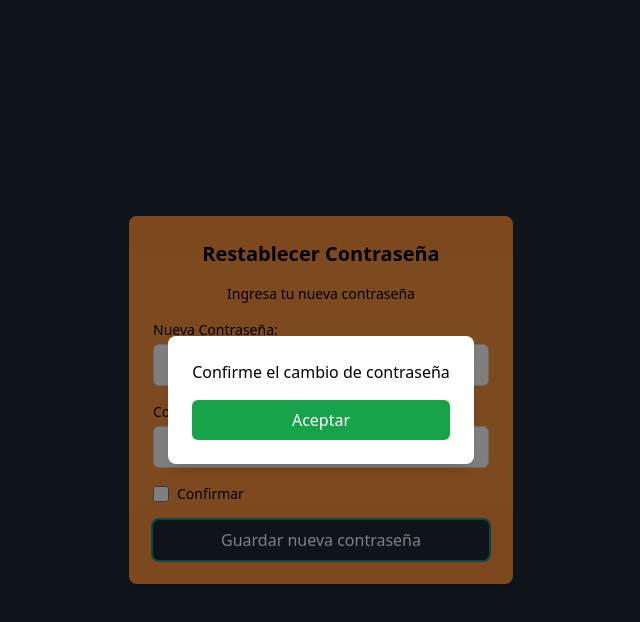
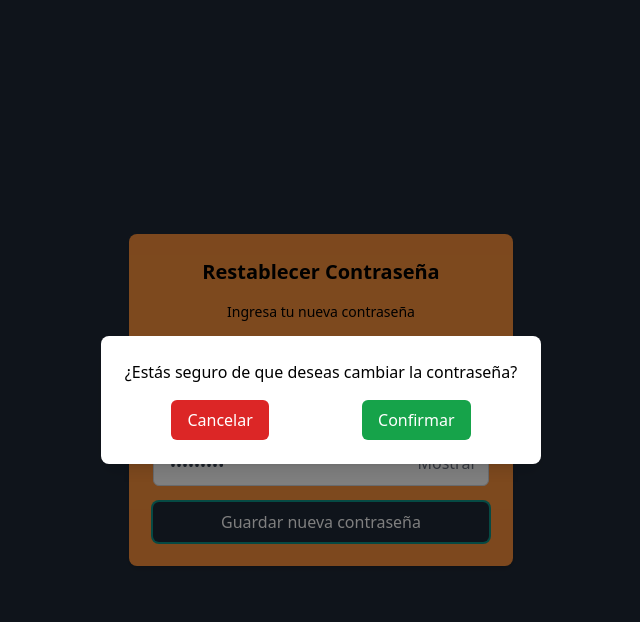
Before and after one commit to geeklive123/frontendSobraMat, a React (Vite) app: page /RestablecerContrasena in a window 1280 px wide. Both pictures are taken after typing "Sample123", "Sample123" into the empty fields and a click on the button "Guardar nueva contraseña". Shown: the top 622 px of the page, without its empty margins (319-959 px from the left). Built offline with nearby package versions, Linux system fonts and the light colour scheme.

Commit message:
subiendo algunos arreglos

```diff
--- a/src/components/CategoryFilter.jsx
+++ b/src/components/CategoryFilter.jsx
@@ -417,11 +417,20 @@ const CategoryFilter = () => {
                 productosFiltrados.map((producto) => (
                     <div key={producto.id} className="border border-gray-300 bg-white p-2 rounded flex flex-col items-center">
                         <div className="w-full h-0 pb-[100%] relative">
+                            {/* Contenedor de imagen con el corazón encima */}
                             <img
                                 src={producto.imagen_url}
                                 alt={producto.nombre_producto}
                                 className="absolute top-0 left-0 w-full h-full rounded"
                             />
+                            <div className="absolute top-2 right-2 z-10">
+                                <button
+                                    onClick={() => handleAddToFavorites(producto)}
+                                    className={`text-2xl ${isInFavorites(producto.id) ? 'text-red-500' : 'text-gray-500'}`}
+                                >
+                                    ❤️
+                                </button>
+                            </div>
                         </div>
                         <div className="mt-2 text-center">
                             <p>Nombre: {producto.nombre_producto}</p>
@@ -430,12 +439,6 @@ const CategoryFilter = () => {
                             <p>Departamento: {producto.departamento}</p>
                         </div>
                         <div className="flex space-x-4">
-                                        <button
-                                            onClick={() => handleAddToFavorites(producto)}
-                                            className={`mt-2 py-1 px-4 rounded ${isInFavorites(producto.id) ? 'bg-green-500' : 'bg-yellow-500'} text-white`}
-                                        >
-                                            {isInFavorites(producto.id) ? 'Guardado en favoritos' : 'Agregar a favoritos'}
-                                        </button>
                             <button
                                 onClick={() => handleAddCart(producto)}
                                 className="mt-2 bg-yellow-500 text-white py-1 px-4 rounded"
@@ -448,7 +451,6 @@ const CategoryFilter = () => {
                             >
                                 Comprar Ahora
                             </button>
-
                         </div>
                     </div>
                 ))
--- a/src/components/recuperarContrasena.jsx
+++ b/src/components/recuperarContrasena.jsx
@@ -39,7 +39,7 @@ const RecuperarContrasena = () => {
         {/* Título */}
         <h2 className="text-xl font-bold text-center">Recuperar contraseña</h2>
         <p className="text-sm text-center text-white">
-          Ingresa tu correo electrónico para recibir las instrucciones
+          Ingresa tu correo electrónico para verificar su correo y pueda cambiar la contraseña
         </p>
 
         {/* Formulario */}
@@ -89,13 +89,13 @@ const RecuperarContrasena = () => {
         <div className="fixed inset-0 flex items-center justify-center bg-black bg-opacity-50">
           <div className="bg-white p-6 rounded-lg shadow-lg text-center space-y-4">
             <p className="text-black text-sm">
-              Se han enviado las instrucciones a tu correo
+            Se ha verificado su correo
             </p>
             <button
               onClick={handleRestablecerContrasena}
               className="px-6 py-2 bg-green-500 text-white font-medium rounded-md hover:bg-green-600 focus:outline-none focus:ring-2 focus:ring-green-300"
             >
-              Aceptar
+             Continuar
             </button>
           </div>
         </div>
--- a/src/components/restablecerContrasena.jsx
+++ b/src/components/restablecerContrasena.jsx
@@ -1,7 +1,5 @@
-import React, { useState, useEffect} from "react";
-import CardMaterial from './cardMaterial';
+import React, { useState } from "react";
 import { useNavigate } from "react-router-dom";
-
 
 const RestablecerContrasena = () => {
   const navigate = useNavigate();
@@ -9,16 +7,19 @@ const RestablecerContrasena = () => {
   const [modalMessage, setModalMessage] = useState("");
   const [newPassword, setNewPassword] = useState("");
   const [confirmPassword, setConfirmPassword] = useState("");
-  const [isConfirmed, setIsConfirmed] = useState(false);
+  const [showNewPassword, setShowNewPassword] = useState(false);
+  const [showConfirmPassword, setShowConfirmPassword] = useState(false);
+  const [isConfirmationModalOpen, setIsConfirmationModalOpen] = useState(false);
 
-  const emailRecuperado = localStorage.getItem('emailRecuperacion');
-
-  const handleSubmit = async (e) => {
+  const handleSubmit = (e) => {
     e.preventDefault();
 
-    // Validaciones
-    if (!isConfirmed) {
-      setModalMessage("Confirme el cambio de contraseña");
+    // Validar la nueva contraseña
+    const passwordRegex = /^(?=.*[a-z])(?=.*[A-Z])(?=.*\d).{8,}$/;
+    if (!passwordRegex.test(newPassword)) {
+      setModalMessage(
+        "La contraseña debe tener al menos 8 caracteres, incluir una letra mayúscula, una minúscula y un número."
+      );
       setIsModalOpen(true);
       return;
     }
@@ -29,61 +30,68 @@ const RestablecerContrasena = () => {
       return;
     }
 
-    // Obtener el email del localStorage
-    const emailRecuperado = localStorage.getItem('emailRecuperacion');
+    // Abrir el modal de confirmación
+    setIsConfirmationModalOpen(true);
+  };
 
-    // Crear el cuerpo de la solicitud
+  const handleConfirm = async () => {
+    const emailRecuperado = localStorage.getItem("emailRecuperacion");
+
     const body = {
       correo_electronico: emailRecuperado,
       nueva_contrasena: newPassword,
     };
 
     try {
-      const response = await fetch('https://sobramat-services.onrender.com/auth/update-password', {
-        method: 'PUT',
+      const response = await fetch(
+        "https://sobramat-services.onrender.com/auth/update-password",
+        {
+          method: "PUT",
           headers: {
-          'Content-Type': 'application/json',
+            "Content-Type": "application/json",
           },
           body: JSON.stringify(body),
-      });
+        }
+      );
 
       if (!response.ok) {
-        throw new Error('Error al actualizar la contraseña');
+        throw new Error("Error al actualizar la contraseña");
       }
 
-      const data = await response.json()
-      .then(() => setModalMessage("Contraseña actualizada correctamente"))
-      .finally(() => navigate('/iniciarSesion'))
+      setModalMessage("Contraseña actualizada correctamente");
+      setIsModalOpen(true);
 
+      // Cerrar el modal de confirmación
+      setIsConfirmationModalOpen(false);
 
+      // Redirigir a la página de inicio de sesión tras un breve retraso
+      setTimeout(() => navigate("/iniciarSesion"), 2000);
     } catch (error) {
-      setModalMessage(error.message || "Ocurrió un error al actualizar la contraseña");
-    } finally {
+      setModalMessage(
+        error.message || "Ocurrió un error al actualizar la contraseña"
+      );
       setIsModalOpen(true);
     }
   };
 
   const closeModal = () => {
-    setIsModalOpen(false); // Cierra la ventana modal
+    setIsModalOpen(false);
   };
 
   return (
     <div className="bg-gray-800 text-black min-h-screen flex items-center justify-center">
-      {/* Contenedor principal */}
       <div className="w-full max-w-sm bg-orange-400 p-6 rounded-lg shadow-md space-y-4">
-        {/* Título */}
         <h2 className="text-xl font-bold text-center">Restablecer Contraseña</h2>
         <p className="text-sm text-center">Ingresa tu nueva contraseña</p>
 
-        {/* Formulario */}
         <form className="space-y-4" onSubmit={handleSubmit}>
-          {/* Campo de Nueva Contraseña */}
           <div>
             <label htmlFor="new-password" className="block text-sm font-medium">
               Nueva Contraseña:
             </label>
+            <div className="relative">
               <input
-              type="password"
+                type={showNewPassword ? "text" : "password"}
                 id="new-password"
                 value={newPassword}
                 onChange={(e) => setNewPassword(e.target.value)}
@@ -91,15 +99,26 @@ const RestablecerContrasena = () => {
                 className="w-full px-4 py-2 mt-1 border border-gray-300 rounded-md focus:outline-none focus:ring-2 focus:ring-blue-300 text-gray-700"
                 required
               />
+              <button
+                type="button"
+                className="absolute inset-y-0 right-3 text-gray-500"
+                onClick={() => setShowNewPassword(!showNewPassword)}
+              >
+                {showNewPassword ? "Ocultar" : "Mostrar"}
+              </button>
+            </div>
           </div>
 
-          {/* Campo de Confirmar Contraseña */}
           <div>
-            <label htmlFor="confirm-password" className="block text-sm font-medium">
+            <label
+              htmlFor="confirm-password"
+              className="block text-sm font-medium"
+            >
               Confirmar Contraseña:
             </label>
+            <div className="relative">
               <input
-              type="password"
+                type={showConfirmPassword ? "text" : "password"}
                 id="confirm-password"
                 value={confirmPassword}
                 onChange={(e) => setConfirmPassword(e.target.value)}
@@ -107,23 +126,16 @@ const RestablecerContrasena = () => {
                 className="w-full px-4 py-2 mt-1 border border-gray-300 rounded-md focus:outline-none focus:ring-2 focus:ring-blue-300 text-gray-700"
                 required
               />
+              <button
+                type="button"
+                className="absolute inset-y-0 right-3 text-gray-500"
+                onClick={() => setShowConfirmPassword(!showConfirmPassword)}
+              >
+                {showConfirmPassword ? "Ocultar" : "Mostrar"}
+              </button>
+            </div>
           </div>
 
-          {/* Checkbox para Confirmar */}
-          <div className="flex items-center">
-            <input
-              type="checkbox"
-              id="confirm-checkbox"
-              checked={isConfirmed}
-              onChange={(e) => setIsConfirmed(e.target.checked)}
-              className="mr-2 w-4 h-4 border-gray-300 rounded focus:ring-blue-300"
-            />
-            <label htmlFor="confirm-checkbox" className="text-sm">
-              Confirmar
-            </label>
-          </div>
-
-          {/* Botón de Guardar */}
           <button
             type="submit"
             className="w-full py-2 mt-4 text-white bg-gray-800 rounded-md hover:bg-teal-800 focus:outline-none focus:ring-2 focus:ring-teal-600"
@@ -133,7 +145,7 @@ const RestablecerContrasena = () => {
         </form>
       </div>
 
-      {/* Modal */}
+      {/* Modal de error o éxito */}
       {isModalOpen && (
         <div className="fixed inset-0 bg-black bg-opacity-50 flex items-center justify-center">
           <div className="bg-white rounded-lg shadow-lg p-6 space-y-4">
@@ -147,6 +159,31 @@ const RestablecerContrasena = () => {
           </div>
         </div>
       )}
+
+      {/* Modal de confirmación */}
+      {isConfirmationModalOpen && (
+        <div className="fixed inset-0 bg-black bg-opacity-50 flex items-center justify-center">
+          <div className="bg-white rounded-lg shadow-lg p-6 space-y-4">
+            <p className="text-center text-black font-medium">
+              ¿Estás seguro de que deseas cambiar la contraseña?
+            </p>
+            <div className="flex justify-around">
+              <button
+                onClick={() => setIsConfirmationModalOpen(false)}
+                className="py-2 px-4 text-white bg-red-600 rounded-md hover:bg-red-700 focus:outline-none focus:ring-2 focus:ring-red-400"
+              >
+                Cancelar
+              </button>
+              <button
+                onClick={handleConfirm}
+                className="py-2 px-4 text-white bg-green-600 rounded-md hover:bg-green-700 focus:outline-none focus:ring-2 focus:ring-green-400"
+              >
+                Confirmar
+              </button>
+            </div>
+          </div>
+        </div>
+      )}
     </div>
   );
 };
```
Also changed, not shown: src/components/ComprarProducto.jsx (+22 -32 lines), src/components/Wishlist.jsx (+45 -4 lines). Lines whose indentation alone changed are shown as unchanged.
